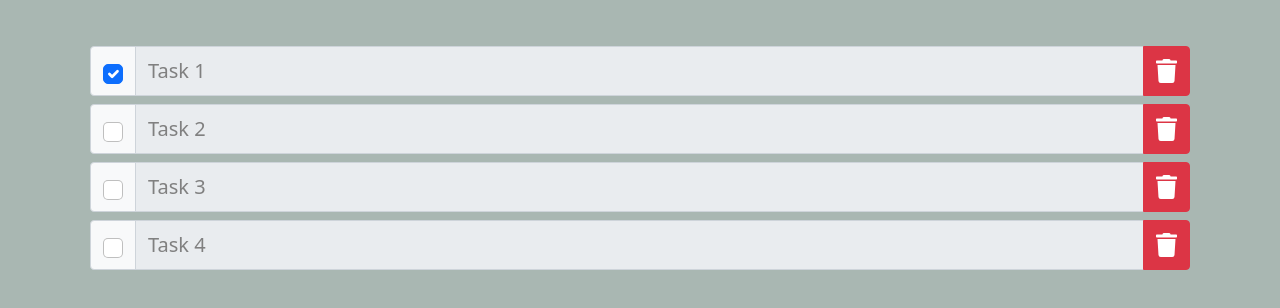
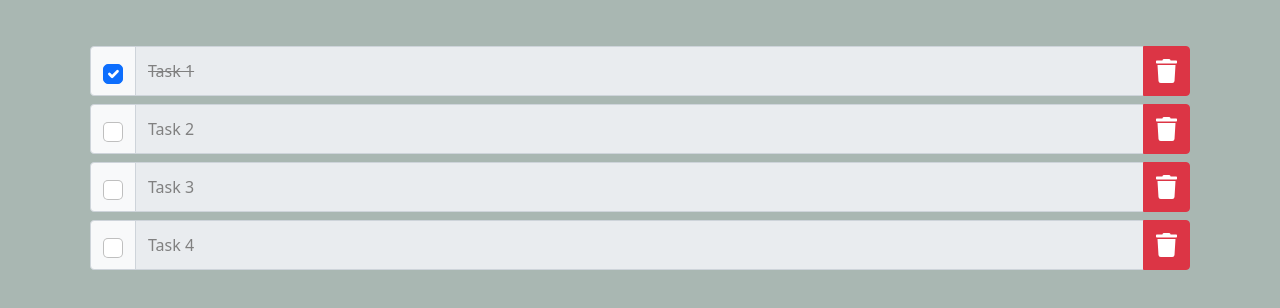
Before and after one commit to gemmen29/todo-react, a React (Create React App) app: page / in a window 1280 px wide. Shown: the part 410-718 px from the top of the page. Built offline with nearby package versions, Linux system fonts and the light colour scheme.

Commit message:
Make completed task appear crossed out

```diff
--- a/src/components/Todo/DisplayTodo/DisplayTodo.js
+++ b/src/components/Todo/DisplayTodo/DisplayTodo.js
@@ -29,7 +29,9 @@ const DisplayTodo = ({ todo, onChangeCheck, onDelete, onEdit }) => {
       </span>
       <TextInput
         type="text"
-        classes="form-control fs-5"
+        classes={`form-control fs-5" ${
+          todo.completed && styles['line-through']
+        }`}
         value={todo.title}
         disabled={false}
         onEdit={editHandler}
--- a/src/components/Todo/DisplayTodo/DisplayTodo.module.css
+++ b/src/components/Todo/DisplayTodo/DisplayTodo.module.css
@@ -1,3 +1,7 @@
 .pointer-button {
   cursor: pointer;
 }
+
+.line-through {
+  text-decoration: line-through;
+}
```
